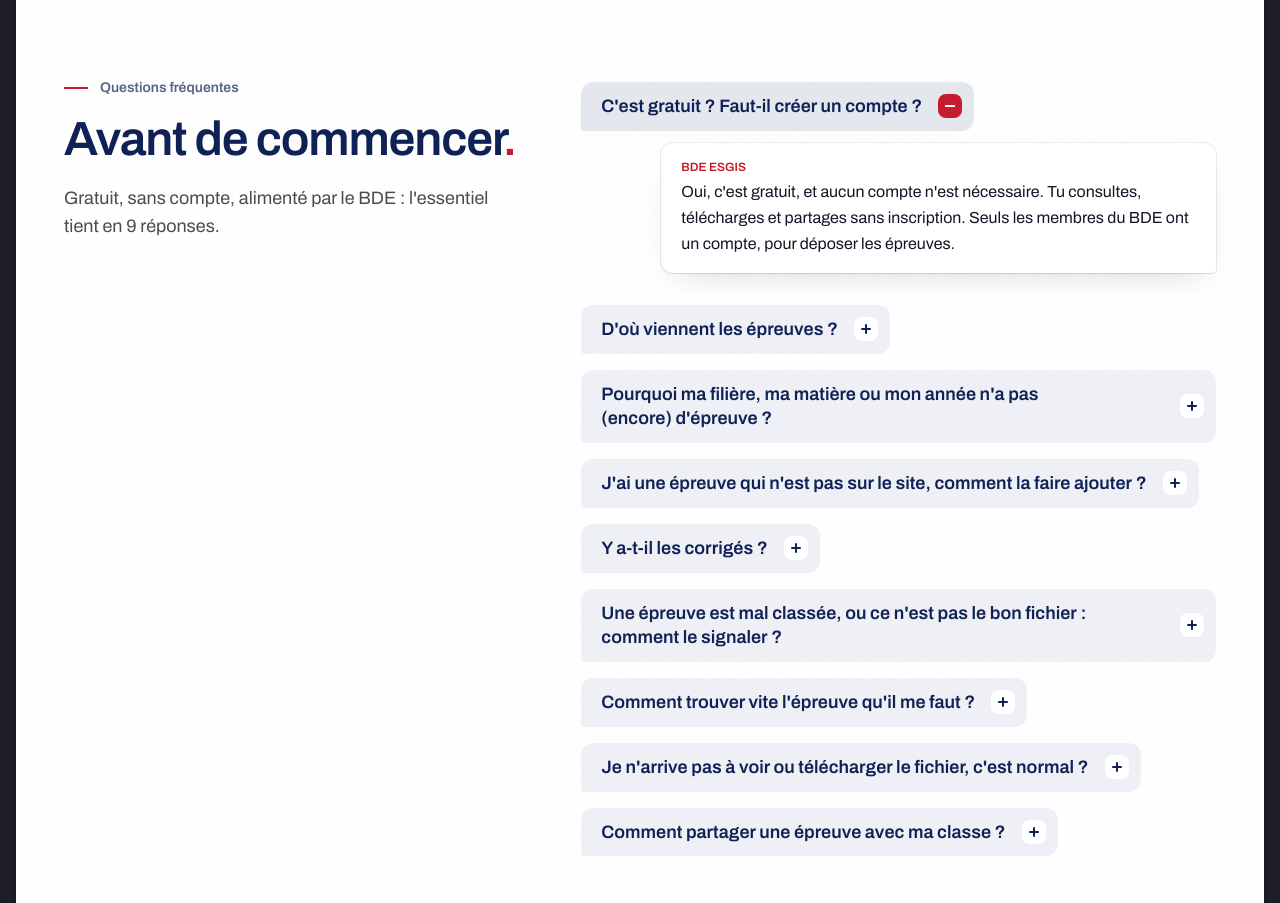
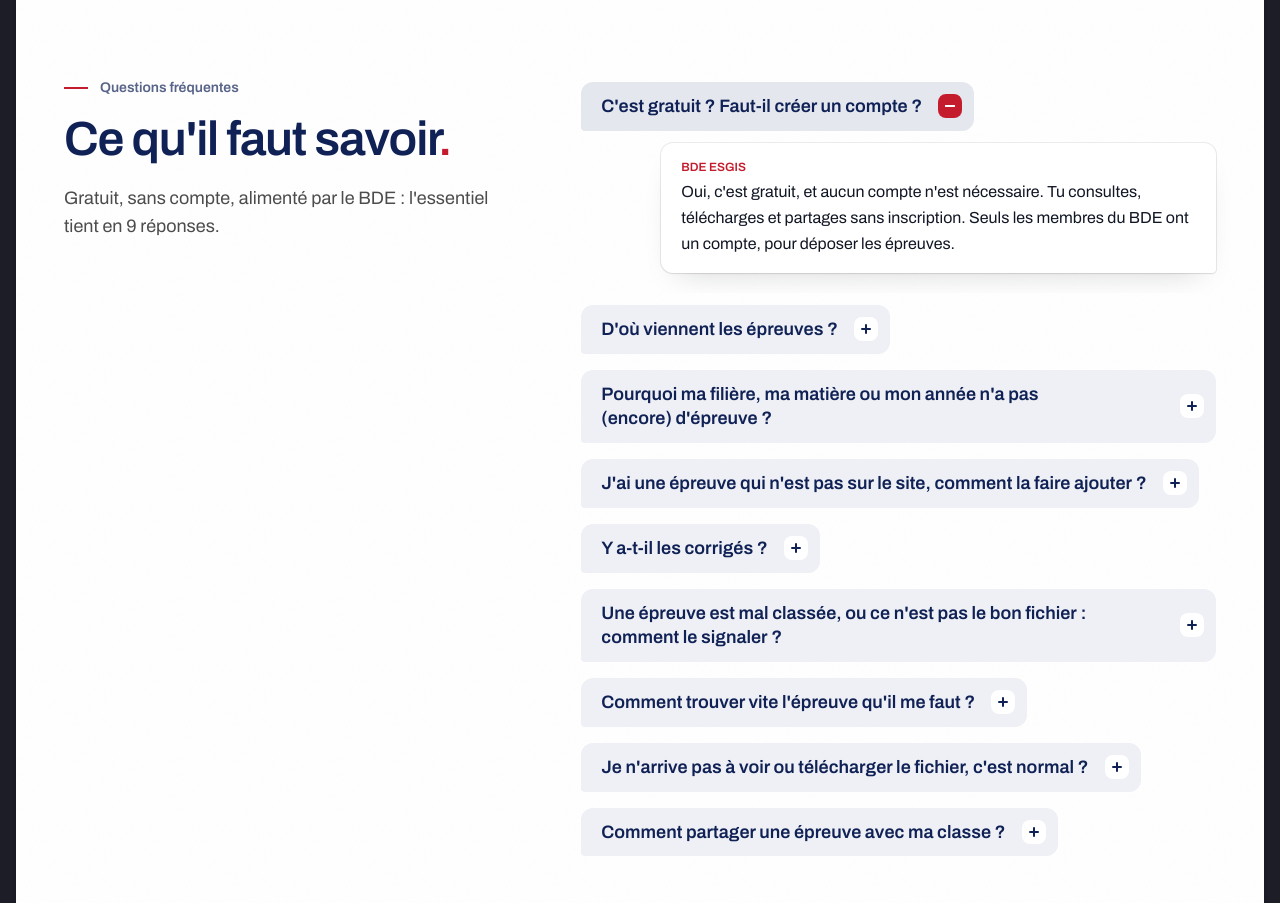
Before and after one commit to kaizen-squad/esgis-epreuves, a Next.js app: page / in a window 1280 px wide. Shown: the part 1348-2251 px from the top of the page. Built offline with nearby package versions, Linux system fonts and the light colour scheme; no server answers; the database is empty.

Commit message:
fix(faq): titre intemporel, independant de la date de lancement
"Avant de commencer" ne resterait vrai que pour les tout premiers
jours du site.

```diff
--- a/src/components/home/Faq.tsx
+++ b/src/components/home/Faq.tsx
@@ -159,7 +159,7 @@ export default async function Faq() {
           id="faq-title"
           className="text-text-secondary text-3xl leading-[1.05] font-semibold tracking-tight text-balance sm:text-4xl lg:text-5xl"
         >
-          Avant de commencer
+          Ce qu&apos;il faut savoir
           <span className="text-background-accent">.</span>
         </h2>
         <p className="text-text-paragraph mt-5 max-w-md text-base text-pretty lg:text-lg">
```
